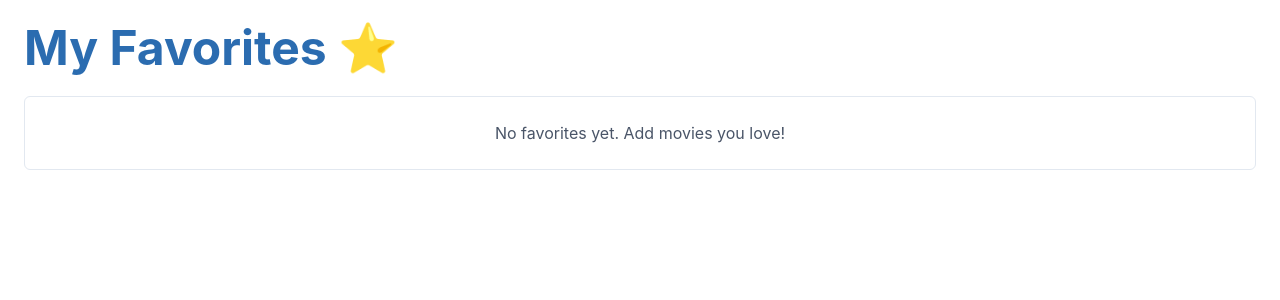
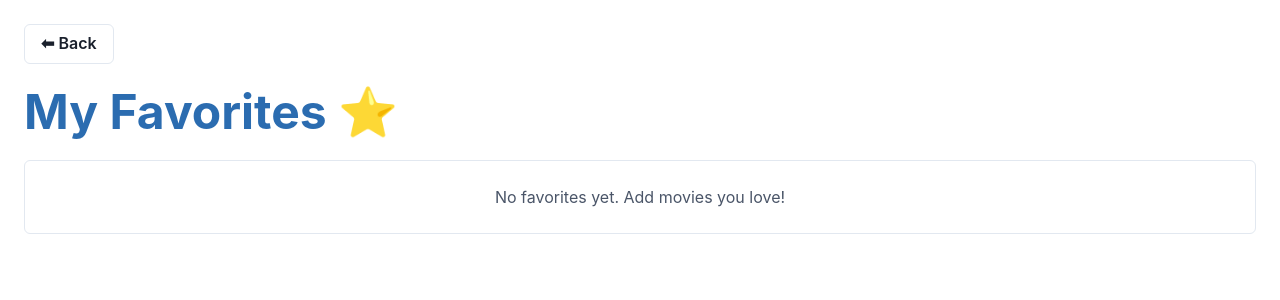
Before and after one commit to glovas96/cinema-scope, a Next.js app: page /favorites in a window 1280 px wide. Shown: the top 300 px of the page. Built offline with nearby package versions, Linux system fonts and the light colour scheme.

Commit message:
feat(ui): add Back button to Movie and Favorites pages

```diff
--- a/src/app/favorites/page.jsx
+++ b/src/app/favorites/page.jsx
@@ -1,13 +1,20 @@
 'use client';
-import { VStack, Heading, SimpleGrid, Image, Text, Box } from '@chakra-ui/react';
+import { VStack, Heading, SimpleGrid, Image, Text, Box, Button } from '@chakra-ui/react';
 import Link from 'next/link';
 import { useFavorites } from '../context/FavoritesContext';
+import { useRouter } from 'next/navigation'; // router for back button
 
 export default function FavoritesPage() {
     const { favorites } = useFavorites();
+    const router = useRouter(); // init router
 
     return (
         <VStack spacing={6} align="stretch" p={6}>
+            {/* Back button (navigate to previous page) */}
+            <Button onClick={() => router.back()} colorScheme="gray" variant="outline" size="md" alignSelf="flex-start">
+                ⬅ Back
+            </Button>
+
             {/* Page title */}
             <Heading size="2xl" color="blue.600">My Favorites ⭐</Heading>
 
```
Also changed, not shown: src/app/components/MovieDetails.jsx (+7 -0 lines).
